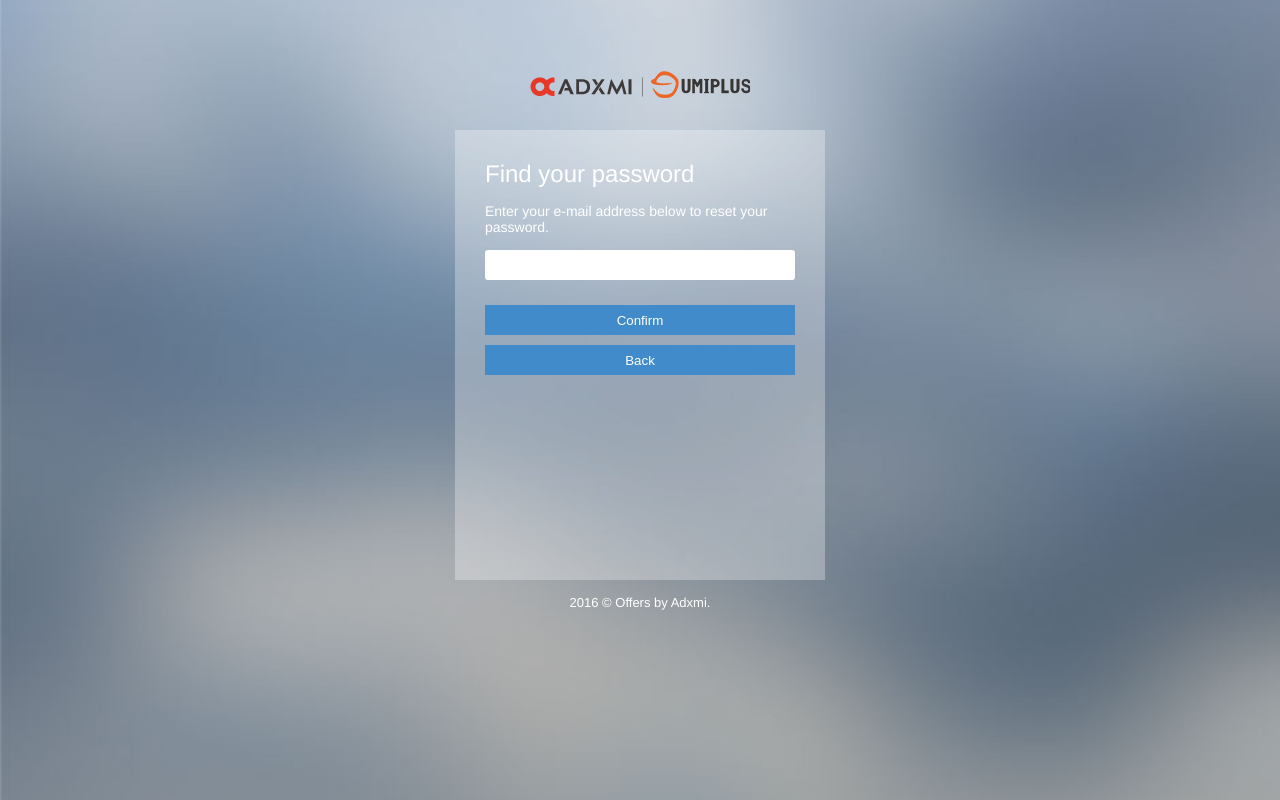
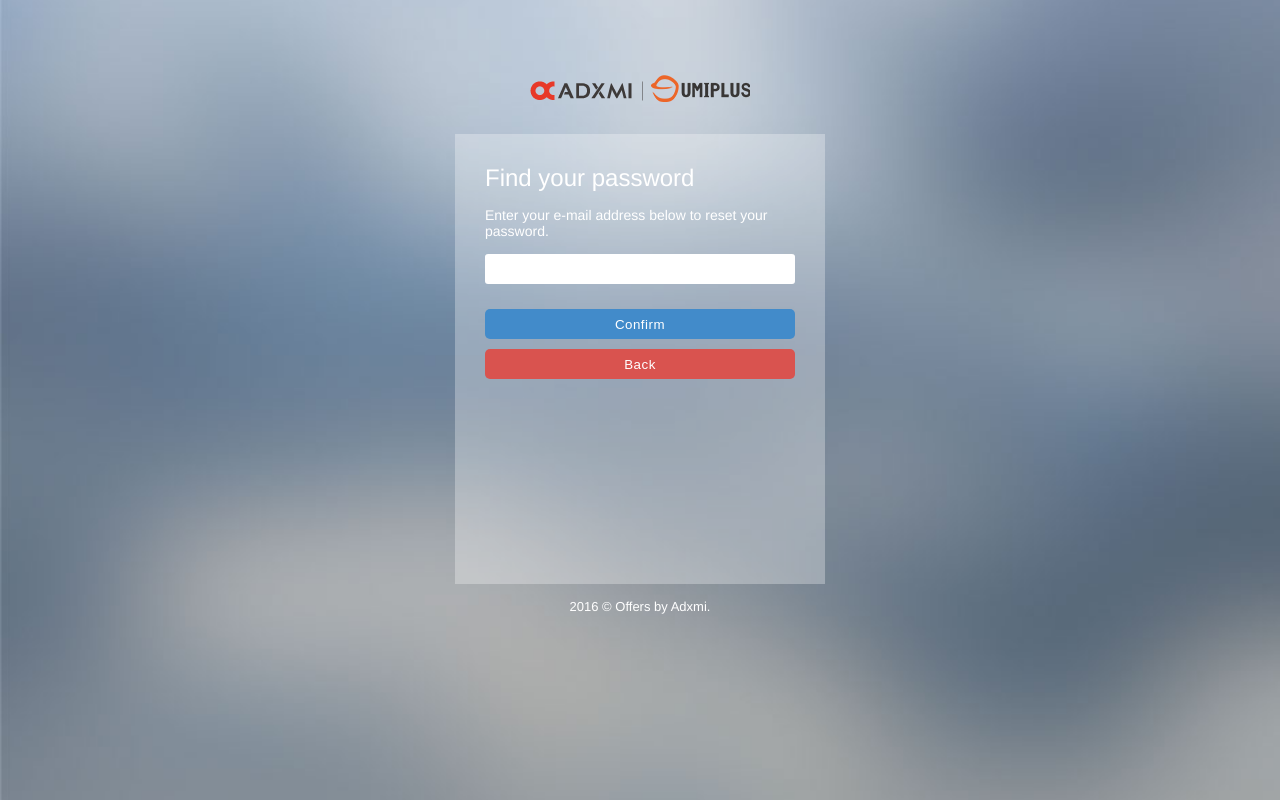
Before and after one commit to imwjj/youmi-ymoffers, a website: page index.html in a window 1280 px wide. Drawn offline with nearby package versions, Linux system fonts and the light colour scheme; a web font is replaced by a local one.

Commit message:
201701042241 from 517

```diff
--- a/index.html
+++ b/index.html
@@ -72,8 +72,8 @@
 			</div>
 
 			<div class="button-group">
-				<button type="button">Confirm</button>
-				<button type="button">Back</button>
+				<button type="submit" id="submit">Confirm</button>
+				<button type="button" id="cancle">Back</button>
 			</div>
 
 		</div>
--- a/scss/index.scss
+++ b/scss/index.scss
@@ -1,4 +1,5 @@
 $btn-color:#428bca;
+$btn-hover-color:#3071a9;
 
 body{
 	-moz-user-select:none;
@@ -10,7 +11,7 @@ body{
 .container{
 	width:370px;
 	margin:0 auto;
-	padding-top:60px;
+	padding-top:5%;
 	font-size:1.4rem;
 
 	h3{
@@ -269,8 +270,23 @@ body{
 				width:100%;
 				height:30px;
 				color:#fff;
+				margin:5px 0;
+				border-radius:5px;
+				letter-spacing:0.5px;
+				cursor: pointer;
+			}
+			#submit{
 				background-color:$btn-color;
-				margin:5px 0;
+				&:hover{
+					background-color:$btn-hover-color;
+				}
+			}
+
+			#cancle{
+				background-color:#d9534f;
+				&:hover{
+					background-color:#c9302c;
+				}
 			}
 		}
 
@@ -279,8 +295,6 @@ body{
 
 }
 
-
-
 .copyright{
 	width:100%;
 	padding:15px 0;
```
Also changed, not shown: css/index.css, 1 other file.
